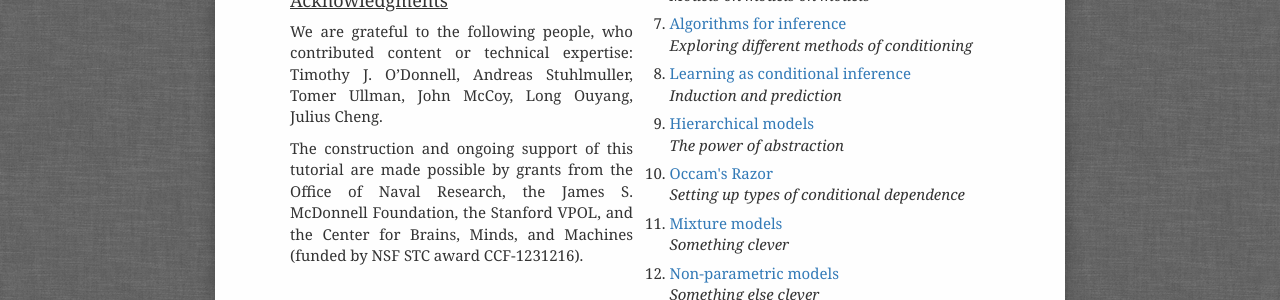
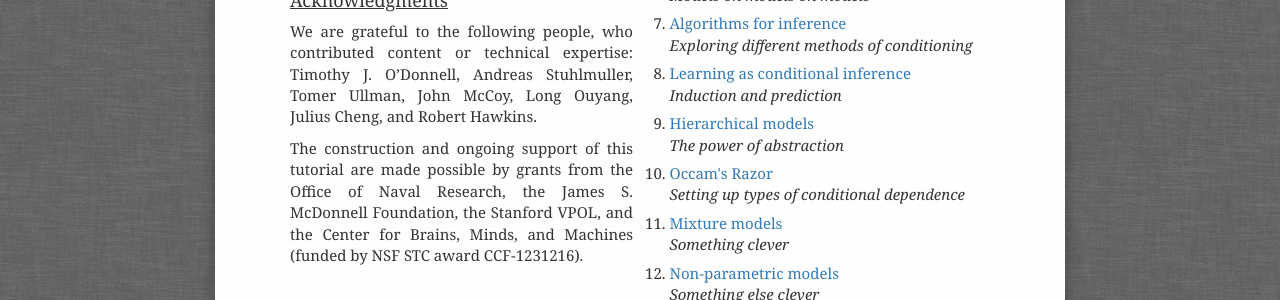
Before and after one commit to probmods/probmods2, a Jekyll site: the page built from index.md, in a window 1280 px wide. Shown: the part 709-1009 px from the top of the page. Built offline with Jekyll 4.4.1, drawn with Linux system fonts in a browser that asks for light colours; nearby versions of some CDN libraries; library files that are not in the unit come from our copies.

Commit message:
Shamelessly adding myself to contributor list

```diff
--- a/index.md
+++ b/index.md
@@ -45,7 +45,7 @@
 
 <h3>Acknowledgments</h3>
 
-<p>We are grateful to the following people, who contributed content or technical expertise: Timothy J. O’Donnell, Andreas Stuhlmuller, Tomer Ullman, John McCoy, Long Ouyang, Julius Cheng.</p>
+<p>We are grateful to the following people, who contributed content or technical expertise: Timothy J. O’Donnell, Andreas Stuhlmuller, Tomer Ullman, John McCoy, Long Ouyang, Julius Cheng, and Robert Hawkins.</p>
 
 <p>The construction and ongoing support of this tutorial are made possible by grants from the Office of Naval Research, the James S. McDonnell Foundation, the Stanford VPOL, and the Center for Brains, Minds, and Machines (funded by NSF STC award CCF-1231216).</p>
 </div>
```
